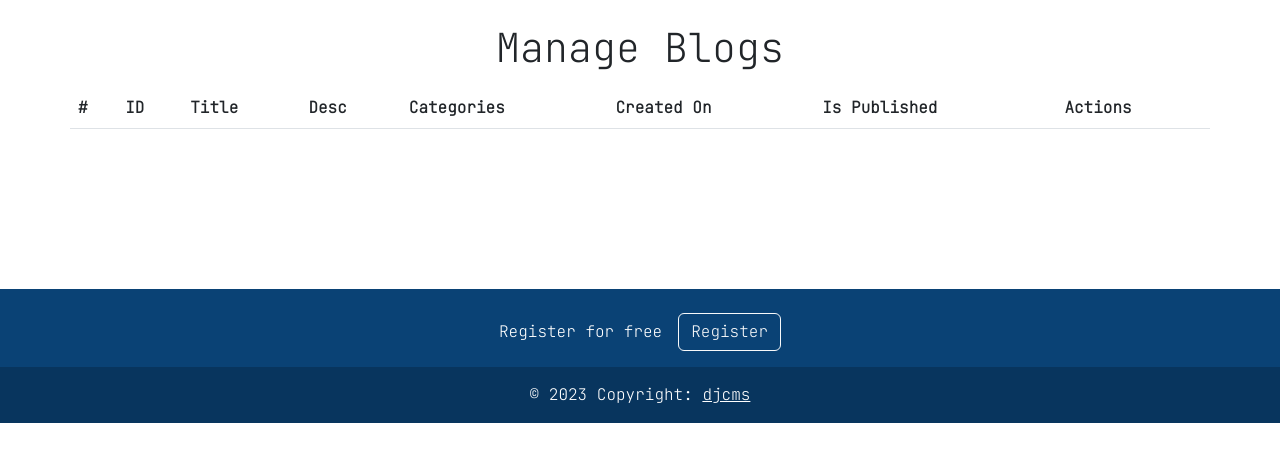
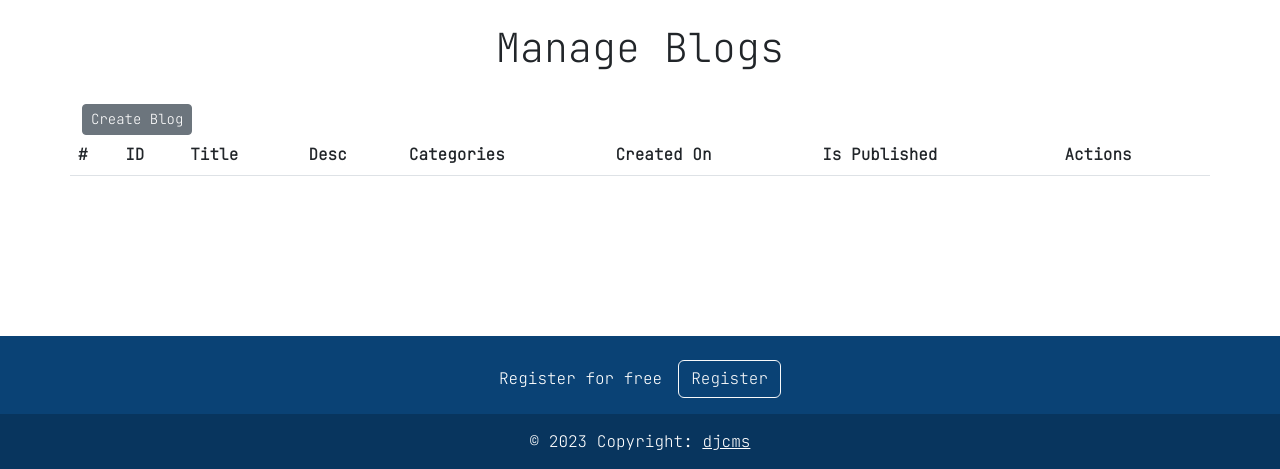
Before and after one commit to dev-bittu/djcms, a Django app: template management/templates/management/blog.html in a window 1280 px wide. Shown: the part 58-527 px from the top of the page. Run offline with Django 4.2, Linux system fonts and the light colour scheme; the template is opened without the code that fills it, so the values that code supplies are empty; some libraries are stand-ins or nearby versions.

Commit message:
btn for create blog/category

```diff
--- a/management/templates/management/blog.html
+++ b/management/templates/management/blog.html
@@ -4,14 +4,12 @@
 
 {% block body %}
 <div class="container table-responsive">
-  <div class="row">
+  <div class="row mb-3">
     <h1 class="text-center mb-3 mt-3">
       Manage Blogs
     </h1>
   </div>
-  <div class="row">
-    <!--Create Blog-->
-  </div>
+  <a role="button" class="btn btn-secondary btn-sm round-btn" href='{% url 'manage:create_blog' %}'>Create Blog</a>
   <div class="row">
     {% include 'management/blog_table.html' with blogs=blogs %}
   </div>
--- a/management/templates/management/category.html
+++ b/management/templates/management/category.html
@@ -9,6 +9,7 @@
       Manage Categories
     </h1>
   </div>
+  <a role="button" class="btn btn-secondary btn-sm round-btn" href='{% url 'manage:create_category' %}'>Create Category</a>
   <div class="row">
     <table class="table table-hover">
       <thead>
```
